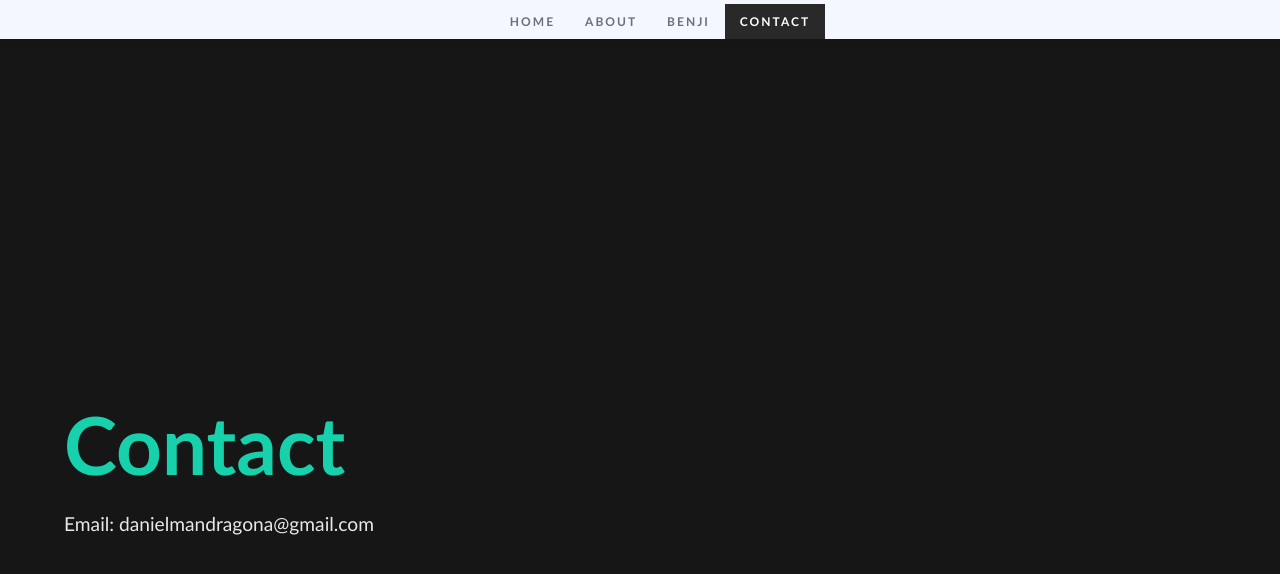
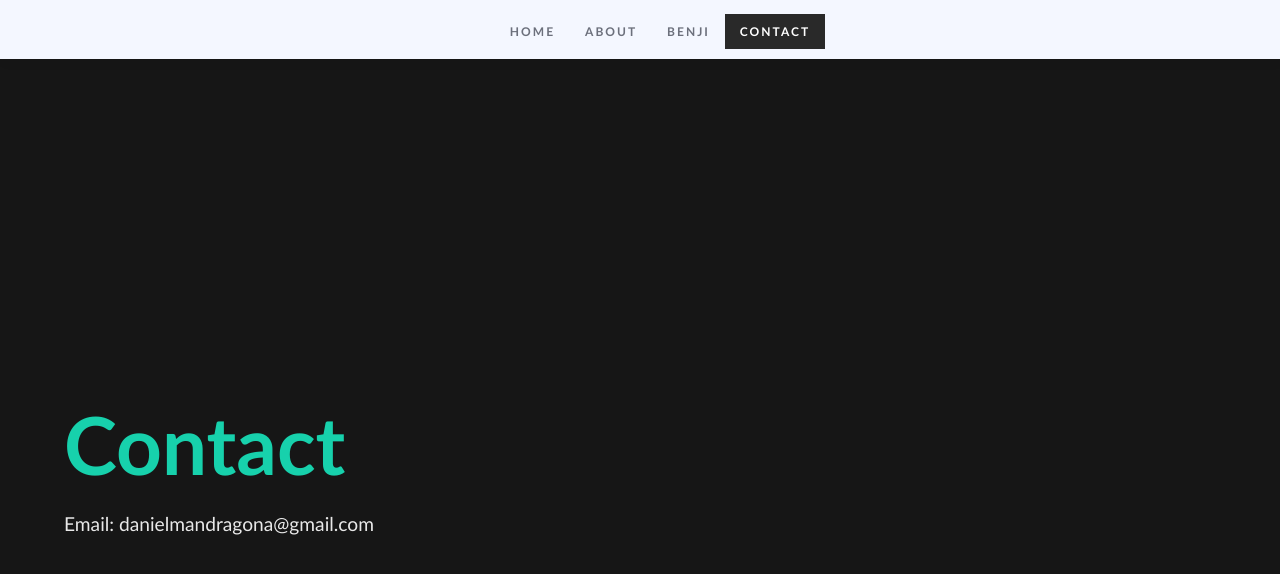
Before and after one commit to dandragona/dandragona.github.io, a Jekyll site: the page contact.html, which Jekyll copies as it is, in a window 1280 px wide. Shown: the top 574 px of the page. Built offline with Jekyll 4.4.1, drawn with Linux system fonts in a browser that asks for light colours.

Commit message:
Add vertical padding to nav bar

```diff
--- a/css/main.css
+++ b/css/main.css
@@ -75,7 +75,7 @@ nav{
     left: 0;
     width:100%;
     box-sizing: border-box;
-    padding: 10px 10px;
+    padding: 20px 10px;
     background-color:#F4F7FF;
     box-shadow:2px 2px 12px rgba(0,0,0,0.05);
     z-index: 1;
```
